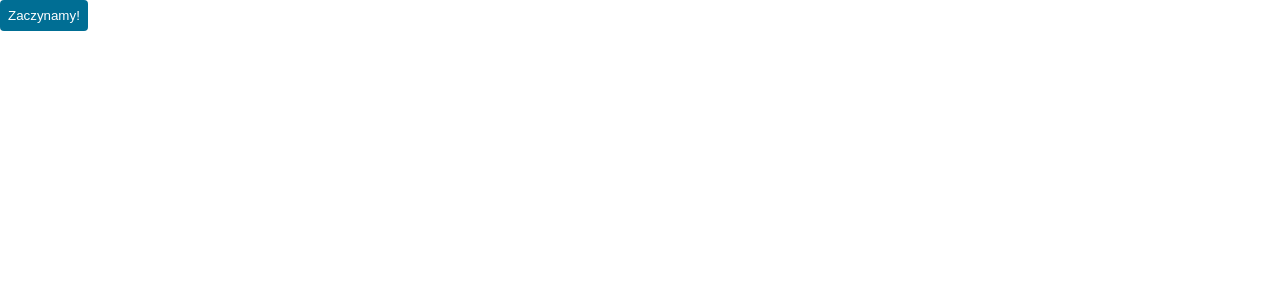
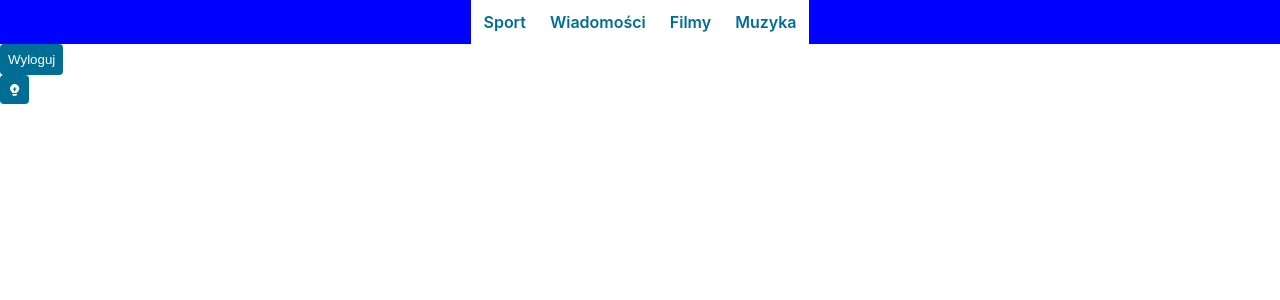
Before and after one commit to adamborowski/deeper-react-2022-05, a React (Create React App) app: page / in a window 1280 px wide. Shown: the top 300 px of the page. Built offline with nearby package versions, Linux system fonts and the light colour scheme.

Commit message:
add btn and menu

```diff
--- a/src/app/App.tsx
+++ b/src/app/App.tsx
@@ -1,14 +1,56 @@
-import React from 'react';
-import { Button } from '../common/atoms/Button';
+import React, { useState } from 'react';
+import { MenuItem } from '../common/atoms/MenuItem';
 import './App.css';
 import { ThemeProvider } from './utils/ThemeProvider';
+import { Menu } from './Menu';
+import { Button } from '../common/atoms/Button';
+import { ThemeButton } from '../features/theme-switcher/ThemeButton';
+
+const nav = [
+  {
+    name: 'Sport',
+    url: '/sport',
+  },
+  {
+    name: 'Wiadomości',
+    url: '/wiadomosci',
+  },
+  {
+    name: 'Filmy',
+    url: '/filmy',
+  },
+  {
+    name: 'Muzyka',
+    url: '/muzyka',
+  },
+];
 
 const App = () => {
+
+  const [theme, setToogle] = useState<any>('light')
+
+  const navEl = nav.map((el) => (
+    <MenuItem to={el.url} key={el.url}>
+      {el.name}
+    </MenuItem>
+  ));
+
+  function toogleTheme(e:any) {
+
+    if(theme==="light"){
+      setToogle("dark")
+      console.log('Kliknięto na przycisk', theme);
+    } else {
+      setToogle("light")
+      console.log('Kliknięto na przycisk', theme);
+    }
+  }
+
   return (
-    <ThemeProvider theme="light">
-      <div>
-        <Button>Zaczynamy!</Button>
-      </div>
+    <ThemeProvider theme={theme}>
+      <Menu></Menu>
+      <Button>Wyloguj</Button>
+      <ThemeButton onClick={toogleTheme}></ThemeButton>
     </ThemeProvider>
   );
 };
--- /dev/null
+++ b/src/app/Menu.module.css
@@ -0,0 +1,6 @@
+
+.menuRoot {
+   background-color: blue;
+   display: flex;
+   justify-content: center;
+  }
--- /dev/null
+++ b/src/app/Menu.tsx
@@ -0,0 +1,40 @@
+import React, { FC, ReactElement, ReactNode } from 'react';
+import { MenuItem } from '../common/atoms/MenuItem';
+import styles from '../app/Menu.module.css';
+
+export interface MenuProps {
+  children?: ReactNode;
+}
+
+const nav = [
+  {
+    name: 'Sport',
+    url: '/sport',
+  },
+  {
+    name: 'Wiadomości',
+    url: '/wiadomosci',
+  },
+  {
+    name: 'Filmy',
+    url: '/filmy',
+  },
+  {
+    name: 'Muzyka',
+    url: '/muzyka',
+  },
+];
+
+export const Menu = (props: MenuProps): ReactElement => {
+  const navEl = nav.map((el) => (
+    <MenuItem to={el.url} key={el.url}>
+      {el.name}
+    </MenuItem>
+  ));
+
+  return (
+    <div>
+      <div className={styles.menuRoot}>{navEl}</div>
+    </div>
+  );
+};
--- a/src/app/utils/ThemeProvider.tsx
+++ b/src/app/utils/ThemeProvider.tsx
@@ -2,6 +2,7 @@ import cx from 'classnames';
 import { ReactNode } from 'react';
 import styles from './ThemeProvider.module.css';
 
+console.log("styles", styles)
 export interface ThemeProviderProps {
   theme: 'light' | 'dark';
   children: ReactNode;
```
